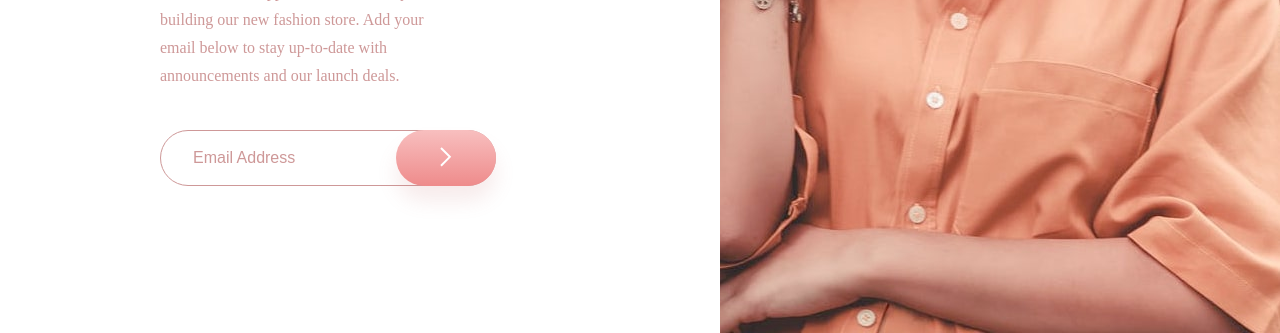
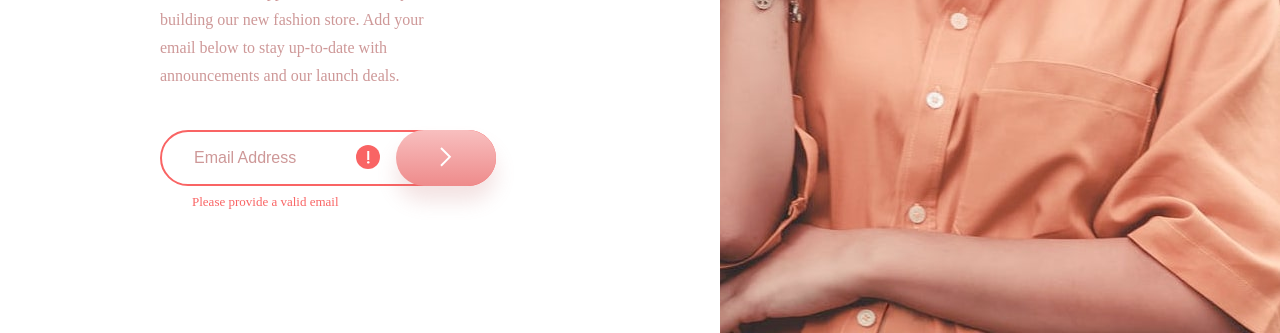
Before and after one commit to KiwiScreams/Base-Apparel-coming-soon-page, a plain HTML site: page index.html in a window 1280 px wide. Both pictures are taken after a click on the button 446 px from the left and 625 px from the top of the page. Shown: the part 467-800 px from the top of the page. Drawn offline with Linux system fonts and the light colour scheme.

Commit message:
email validation

```diff
--- a/index.html
+++ b/index.html
@@ -13,7 +13,7 @@
   <section class="flex">
     <div class="left-content">
       <div class="header">
-        <img src="./images/logo.svg" alt="logo">
+        <a href="index.html"><img src="./images/logo.svg" alt="logo"></a>
       </div>
       <div class="text-container">
         <h1><span class="were">WE'RE</span><br /><span class="soon">COMING<br />SOON</span></h1>
@@ -22,8 +22,10 @@
       </div>
       <div class="inp">
         <input type="email" name="email" id="email" placeholder="Email Address">
+        <img src="./images/icon-error.svg" alt="" class="error" id="error-icon">
         <button><img src="./images/icon-arrow.svg" alt=""></button>
       </div>
+      <span class="error" id="error">Please provide a valid email</span>
     </div>
     <div class="right-content">
       <div class="image-container">
--- a/js/app.js
+++ b/js/app.js
@@ -0,0 +1,23 @@
+const emailInput = document.getElementById("email");
+const errorMessage = document.getElementById("error");
+const errorIcon = document.getElementById("error-icon");
+const regex = /^[A-Za-z\._\-0-9]*[@][A-Za-z]*[\.][a-z]{2,4}$/;
+let borderError = `2px solid #F96464`;
+let border = `1px solid #CE9898`;
+
+function emailValidation() {
+    if (!emailInput.value.match(regex)) {
+        errorMessage.style.display = "block";
+        emailInput.style.border = borderError;
+        errorIcon.style.display = "block";
+    } else {
+        errorMessage.style.display = "none";
+        emailInput.style.backgroundColor = "#fff";
+        emailInput.style.border = border;
+        errorIcon.style.display = "none";
+    }
+}
+document.querySelector("button").addEventListener("click", function (event) {
+    event.preventDefault();
+    emailValidation();
+});
--- a/styles/style.css
+++ b/styles/style.css
@@ -7,6 +7,7 @@
     text-decoration: none;
     border: none;
     outline: none;
+    transition: 0.3s;
 }
 :root
 {
@@ -15,6 +16,7 @@
     --dark-flr: #423A3A;
     --dark-pink-clr: #CE9898;
     --medium-pink-clr: #EE8B8B;
+    --error-clr: #F96464;
     --white-clr: #fff;
     /* FONT WEIGHT */
     --font-weight-300: 300;
@@ -23,6 +25,7 @@
     /* FONT SIZE */
     --font-size-64: 64px;
     --font-size-16: 16px;
+    --font-size-13: 13px;
     /* LETTER SPACING */
     --letter-spacing-18: 18px;
     /* LINE HEIGHT */
@@ -108,6 +111,15 @@ body
     border: 1px solid var(--dark-pink-clr);
     border-radius: 50px;
     padding-left: 32px;
+    margin-bottom: 8px;
+}
+.left-content .inp img.error
+{
+    position: absolute;
+    right: 116px;
+    display: none;
+    z-index: 10;
+    top: 15px;
 }
 .left-content .inp input::placeholder
 {
@@ -123,5 +135,22 @@ body
     position: absolute;
     right: 0;
     border-radius: 50px;
-    box-shadow: 0 15px 20px 0 #c66e6e24;
+    box-shadow: 0 15px 20px 0 #c36f6f33;
 }
+.left-content .inp button:hover
+{
+    background: #F8BFBF;
+    box-shadow: 0 15px 20px 0 #c36f6f33;
+}
+button, a
+{
+    cursor: pointer;
+}
+.error
+{
+    margin-left: 32px;
+    color: var(--error-clr);
+    font-weight: var(--font-weight-400);
+    font-size: var(--font-size-13);
+    display: none;
+}
```
